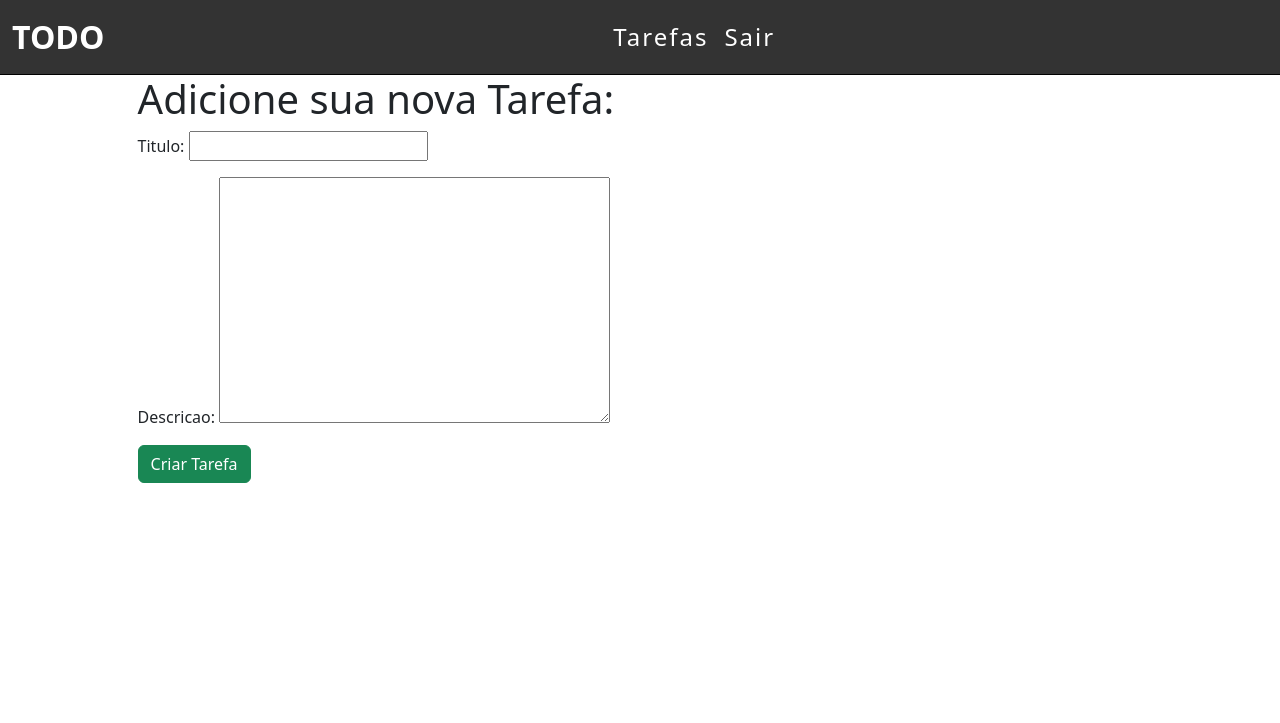
After one commit to pedrohsantanaa/Django_Aula_Senac, a Django app: page /novaTarefa/ in a window 1280 px wide. The commit adds this page. Shown: the top 723 px of the page. Run offline with Django 5.2, Linux system fonts and the light colour scheme.

Commit message:
Versão 6

```diff
--- /dev/null
+++ b/tarefas/forms.py
@@ -0,0 +1,8 @@
+from django import forms
+
+from .models import Tarefas
+
+class TarefaForm(forms.ModelForm):
+    class Meta:
+        model = Tarefas
+        fields = ('titulo', 'descricao')
--- a/tarefas/urls.py
+++ b/tarefas/urls.py
@@ -3,6 +3,7 @@ from . import views
 
 urlpatterns = [
     path('', views.listaTarefa, name='lista-tarefa'),
-    path('tarefa/<int:id>', views.tarefaView, name='tarefa-view')
+    path('tarefa/<int:id>', views.tarefaView, name='tarefa-view'),
+    path('novaTarefa/', views.novaTarefa, name='nova-tarefa'),
 
 ]
--- a/tarefas/views.py
+++ b/tarefas/views.py
@@ -1,5 +1,6 @@
-from django.shortcuts import render, get_object_or_404
+from django.shortcuts import render, get_object_or_404, redirect
 from .models import Tarefas
+from .forms import TarefaForm
 
 # Create your views here.
 
@@ -10,3 +11,16 @@ def listaTarefa(request):
 def tarefaView(request, id):
     tarefa = get_object_or_404(Tarefas, pk=id)
     return render(request, 'tarefas/tarefa.html', {'tarefa':tarefa})
+
+def novaTarefa(request):
+
+    if request.method == 'POST':
+        form = TarefaForm(request.POST)
+
+        if form.is_valid():
+            tarefa = form.save()
+            tarefa.save()
+            return redirect('/')
+    else:
+        form = TarefaForm()
+        return render(request, 'tarefas/addTarefa.html', {'form': form})
--- /dev/null
+++ b/templates/tarefas/addTarefa.html
@@ -0,0 +1,19 @@
+{% extends 'base.html'  %}
+
+{% block title%} Adicione uma tarefa {% endblock %}
+
+{% block content %}
+
+<div class="list-div">
+    <h1>Adicione sua nova Tarefa:</h1>
+
+    <form method="POST">
+        {% csrf_token %}
+        {{ form.as_p}}
+
+        <input type="submit" class="btn btn-success"
+        value="Criar Tarefa">
+    </form>
+
+</div>
+{% endblock %}
--- a/templates/tarefas/list.html
+++ b/templates/tarefas/list.html
@@ -8,7 +8,7 @@
     <h1>Lista de Tarefas</h1>
     <div class="row barra">
         <div class="col-sm-2">
-            <a id="add-button" href="">
+            <a id="add-button" href="novaTarefa/">
                 <div class="add-div">
                     <i class="fa fa-plus"></i>Adicionar Tarefa
                 </div>
```
Also changed, not shown: db.sqlite3.
